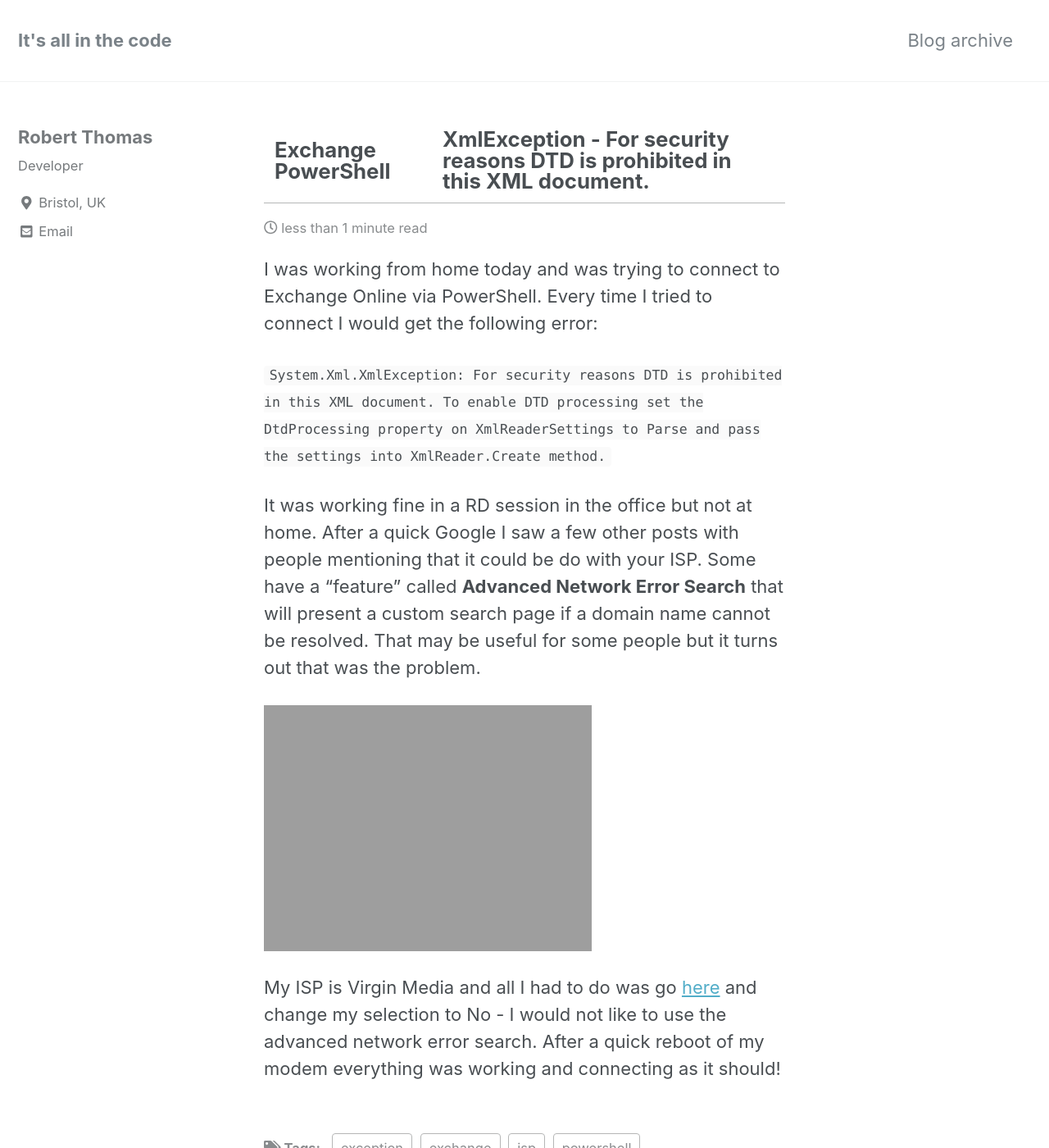
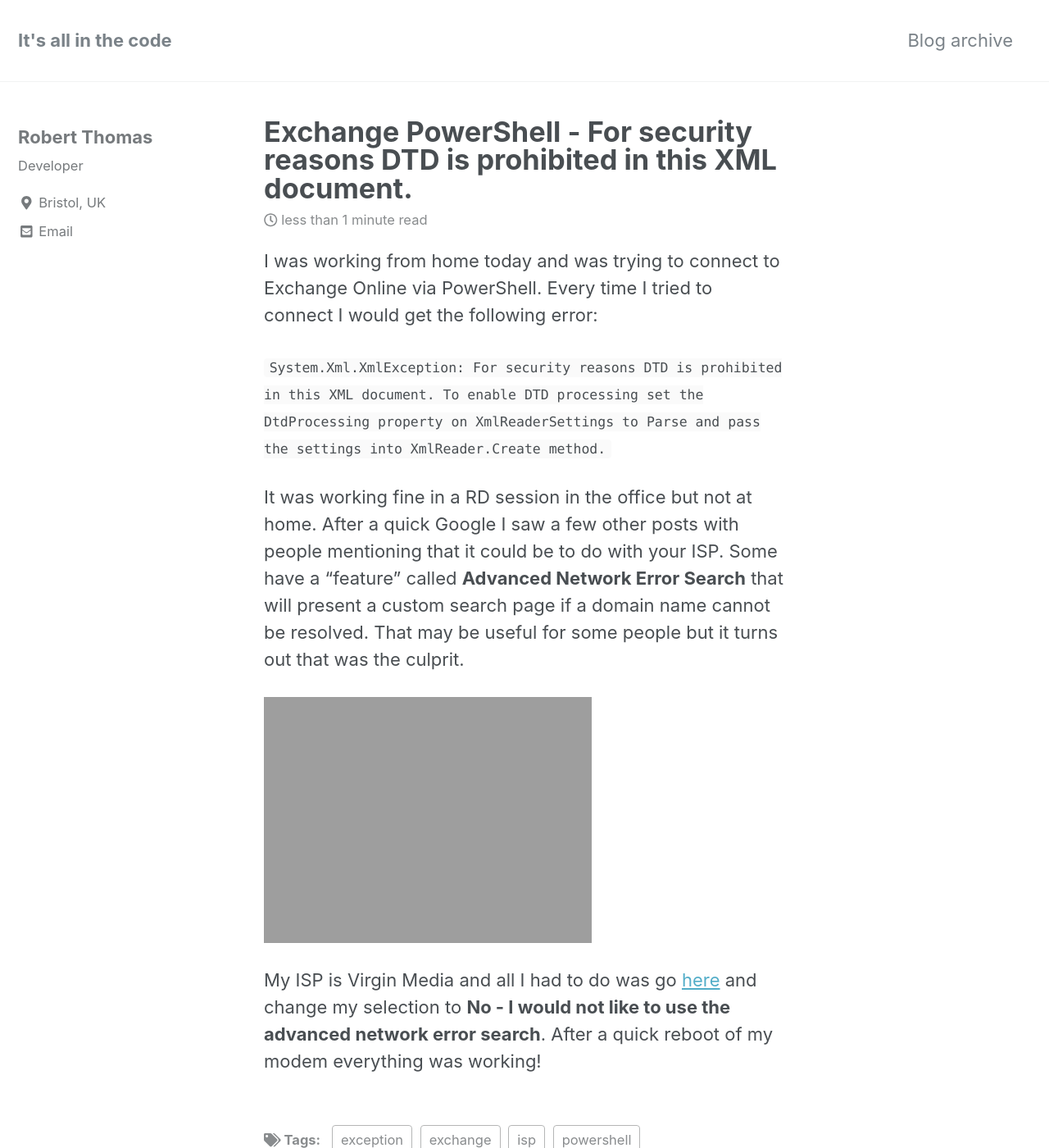
Before and after one commit to itsallinthecode/itsallinthecode.github.io, a Jekyll site: the page built from _posts/2018-09-11-xml_exception.md, in a window 1280 px wide and 1400 px high. Shown: the whole window at 82% size. Built offline with Jekyll 4.4.1, drawn with Linux system fonts in a browser that asks for light colours; nearby versions of some CDN libraries.

Commit message:
Update post

```diff
--- a/_posts/2018-09-11-xml_exception.md
+++ b/_posts/2018-09-11-xml_exception.md
@@ -1,6 +1,6 @@
 ---
 layout: single
-title: Exchange PowerShell | XmlException - For security reasons DTD is prohibited in this XML document.
+title: Exchange PowerShell - For security reasons DTD is prohibited in this XML document.
 date: 2018-09-11 20:00
 category:
 tags: [exchange, powershell, exception, isp]
@@ -14,8 +14,8 @@ I was working from home today and was trying to connect to Exchange Online via P
 
 `System.Xml.XmlException: For security reasons DTD is prohibited in this XML document. To enable DTD processing set the DtdProcessing property on XmlReaderSettings to Parse and pass the settings into XmlReader.Create method.`
 
-It was working fine in a RD session in the office but not at home. After a quick Google I saw a few other posts with people mentioning that it could be do with your ISP. Some have a "feature" called **Advanced Network Error Search** that will present a custom search page if a domain name cannot be resolved. That may be useful for some people but it turns out that was the problem.
+It was working fine in a RD session in the office but not at home. After a quick Google I saw a few other posts with people mentioning that it could be to do with your ISP. Some have a "feature" called **Advanced Network Error Search** that will present a custom search page if a domain name cannot be resolved. That may be useful for some people but it turns out that was the culprit.
 
 [![Advanced Network Error Search]({{ site.url }}/content/2018/09/2018-09-11 20_19_17-Advanced Network Error Search.png.png)]({{ site.url }}/content/2018/09/2018-09-11 20_19_17-Advanced Network Error Search.png.png)
 
-My ISP is Virgin Media and all I had to do was go [here](https://my.virginmedia.com/advancederrorsearch/settings) and change my selection to No - I would not like to use the advanced network error search. After a quick reboot of my modem everything was working and connecting as it should!
+My ISP is Virgin Media and all I had to do was go [here](https://my.virginmedia.com/advancederrorsearch/settings) and change my selection to **No - I would not like to use the advanced network error search**. After a quick reboot of my modem everything was working!
```
